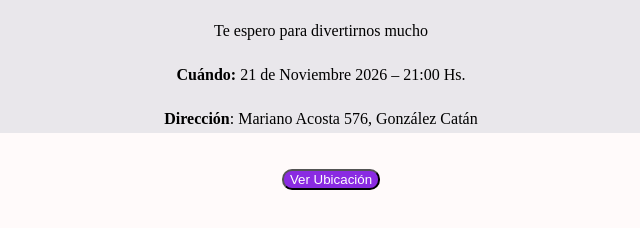
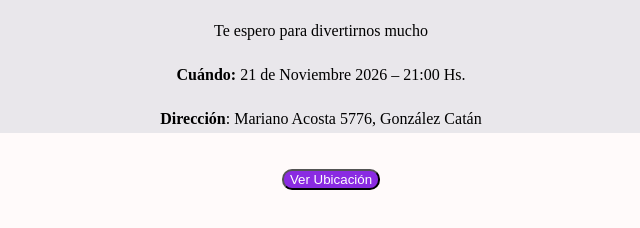
Before and after one commit to turbina440/xv-joani, a plain HTML site: page index.html in a window 1280 px wide. Shown: the part 1078-1306 px from the top of the page, 319-959 px from the left. Drawn offline with Linux system fonts and the light colour scheme.

Commit message:
changes location

```diff
--- a/index.html
+++ b/index.html
@@ -92,7 +92,7 @@
                 <div class="elementor-element elementor-element-6f744251 elementor-widget elementor-widget-text-editor" data-id="6f744251" data-element_type="widget" data-widget_type="text-editor.default">
                     <div class="elementor-widget-container">
                         <div class="elementor-text-editor elementor-clearfix">
-                        <p><strong>Cuándo: </strong>21 de Noviembre 2026 – 21:00 Hs.</p><p><strong>Dirección</strong>: Mariano Acosta 576, González Catán</p>
+                        <p><strong>Cuándo: </strong>21 de Noviembre 2026 – 21:00 Hs.</p><p><strong>Dirección</strong>: Mariano Acosta 5776, González Catán</p>
                         </div>
                     </div>
                 </div>
```
